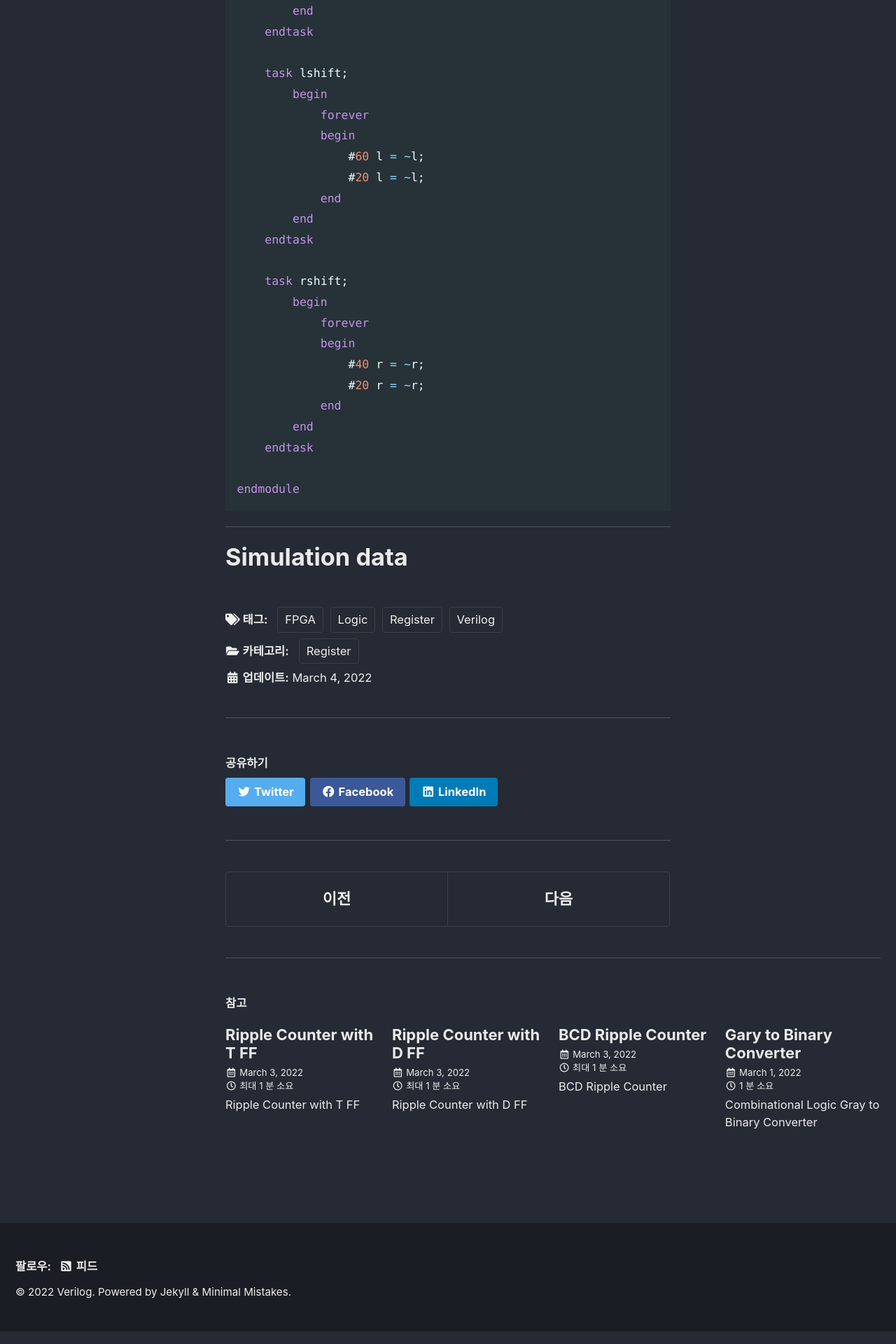
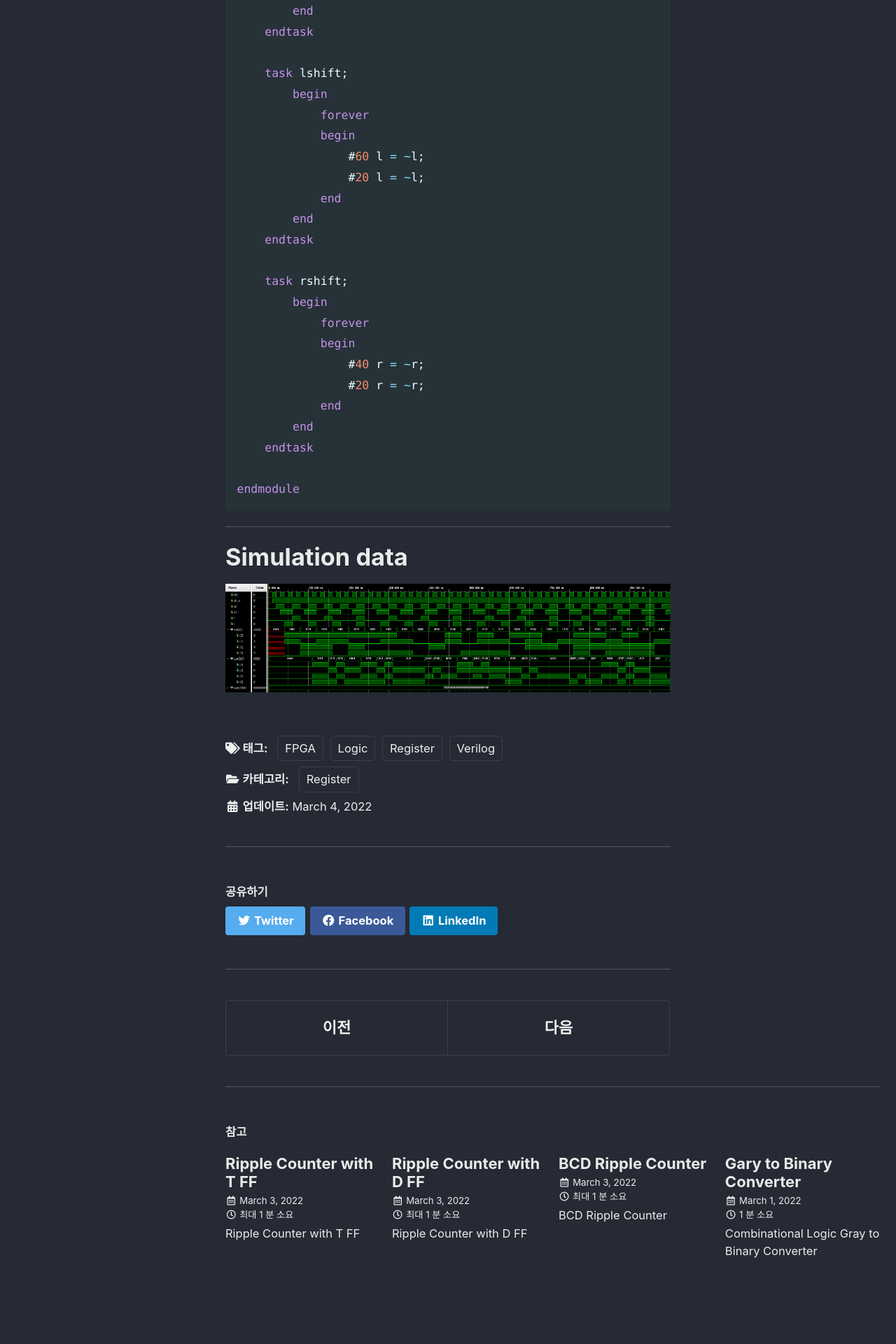
Before and after one commit to void7920/void7920.github.io, a Jekyll site: the page built from _posts/2022-01-27-Universal_Shift_Register.md, in a window 1280 px wide. Shown: the part 4480-6400 px from the top of the page at 70% size. Built offline with Jekyll 4.4.1, drawn with Linux system fonts in a browser that asks for light colours; cached includes are drawn as plain includes.

Commit message:
Update files

```diff
--- a/_posts/2022-01-27-Universal_Shift_Register.md
+++ b/_posts/2022-01-27-Universal_Shift_Register.md
@@ -166,3 +166,5 @@ endmodule
 ---
 
 # Simulation data
+
+![Tb_USR](/images/2022-01-27-USR/tb.png)
```
